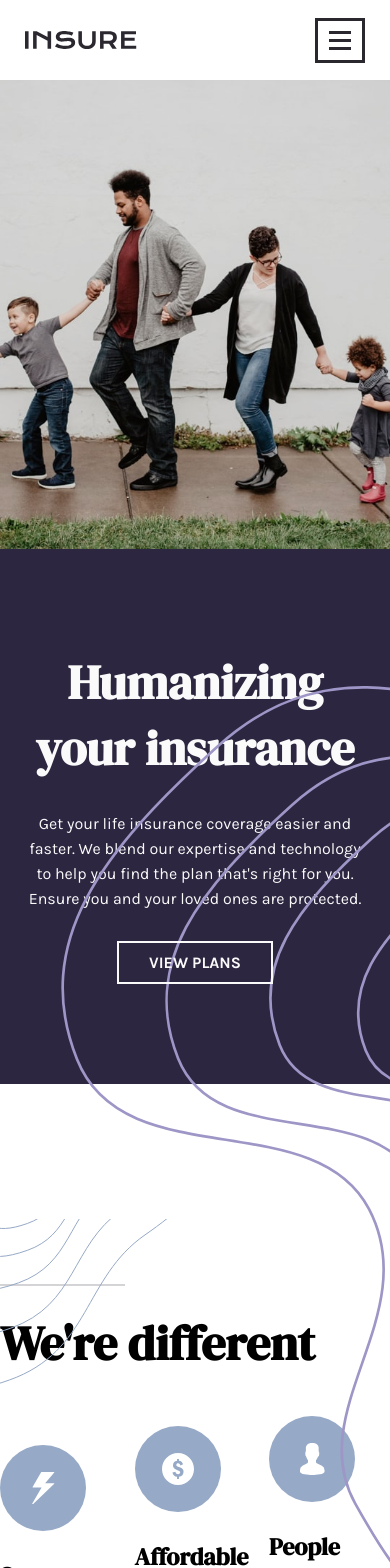
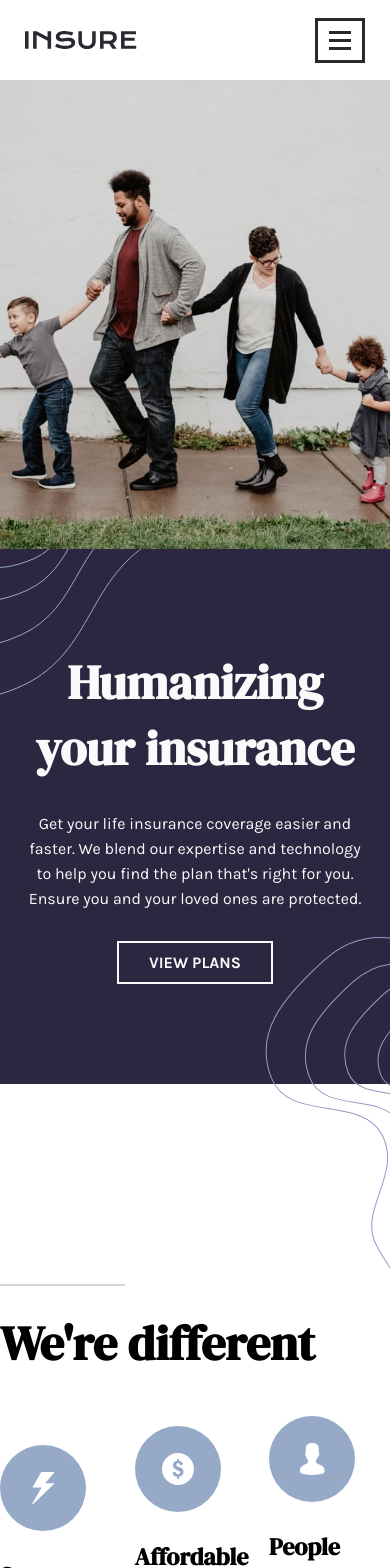
Before and after one commit to AstronautoLunar/insure-landing-page-vue, a Vue app: page / in a window 390 px wide. Shown: the top 1568 px of the page. Built offline with nearby package versions, Linux system fonts and the light colour scheme.

Commit message:
style Alterado posição das imagens de linha da seção de apresentação

```diff
--- a/src/components/Main/Main.vue
+++ b/src/components/Main/Main.vue
@@ -350,7 +350,14 @@
 
         #right {
             top: auto;
-            bottom: -480px;
+            bottom: -185px;
+
+            width: 125px
+        }
+
+        #left {
+            top: 450px;
+            bottom: auto;
         }
     }
 
```
